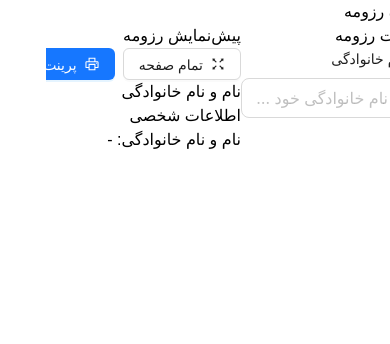
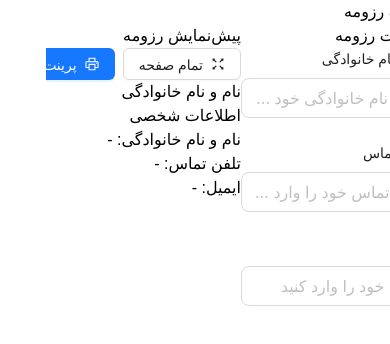
Before and after one commit to mohsensami/cv-builder, a React (Vite) app: page / in a window 390 px wide. Shown: the top 344 px of the page. Built offline with nearby package versions, Linux system fonts and the light colour scheme; a small style sheet from the web is missing.

Commit message:
added phone and email fields

```diff
--- a/src/components/CVForm/CVForm.tsx
+++ b/src/components/CVForm/CVForm.tsx
@@ -33,16 +33,39 @@ const CVForm = () => {
         autoComplete="off"
       >
 
-        <Form.Item
+<div className='lg:grid lg:grid-cols-3 gap-2 w-100'>
+    <Form.Item
           label="نام و نام خانوادگی"
           name="fullName"
-          rules={[{ required: false, message: 'لطفا نام و نام خانوادگی خود را وارد کنید' }]}
+          rules={[{ required: true, message: 'لطفا نام و نام خانوادگی خود را وارد کنید' }]}
         >
           <Input
             placeholder="نام و نام خانوادگی خود را وارد کنید"
             size="large"
           />
         </Form.Item>
+        <Form.Item
+          label="تلفن تماس"
+          name="phone"
+          rules={[{ required: true, message: 'لطفا تلفن تماس خود را وارد کنید' }]}
+        >
+          <Input
+            placeholder="تلفن تماس خود را وارد کنید"
+            size="large"
+          />
+        </Form.Item>
+        <Form.Item
+          label="ایمیل"
+          name="email"
+          rules={[{ required: true, message: 'لطفا ایمیل خود را وارد کنید' }]}
+        >
+          <Input
+            placeholder="ایمیل خود را وارد کنید"
+            size="large"
+          />
+        </Form.Item>
+</div>
+
       </Form>
     </div>
   )
--- a/src/components/CVPreviewContent/CVPreviewContent.tsx
+++ b/src/components/CVPreviewContent/CVPreviewContent.tsx
@@ -17,6 +17,12 @@ const CVPreviewContent = () => {
           <p>
             <span className="font-medium">نام و نام خانوادگی:</span> {cvData.fullName || '-'}
           </p>
+          <p>
+            <span className="font-medium">تلفن تماس:</span> {cvData.phone || '-'}
+          </p>
+          <p>
+            <span className="font-medium">ایمیل:</span> {cvData.email || '-'}
+          </p>
         </div>
       </div>
     </div>
--- a/src/contexts/CVContext.tsx
+++ b/src/contexts/CVContext.tsx
@@ -13,6 +13,8 @@ const CVContext = createContext<CVContextType | undefined>(undefined)
 
 const initialCVData: CVData = {
   fullName: '',
+  phone: '',
+  email: '',
 }
 
 interface CVProviderProps {
--- a/src/types/cv.types.ts
+++ b/src/types/cv.types.ts
@@ -1,3 +1,5 @@
 export interface CVData {
   fullName: string
+  phone: string
+  email: string
 }
```
